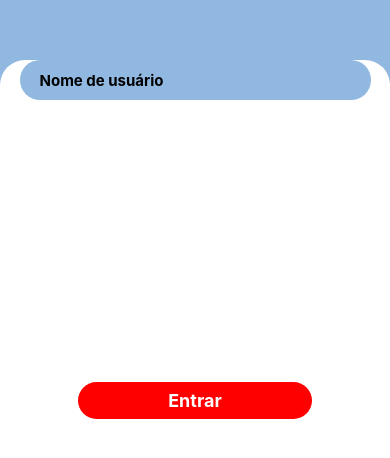
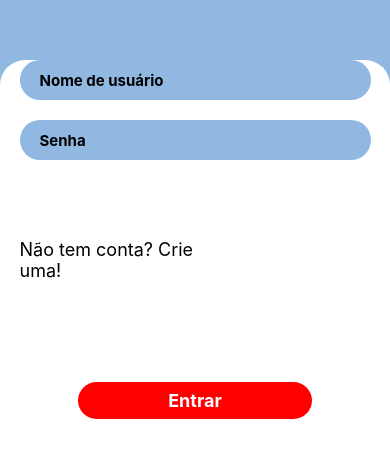
Before and after one commit to GabrielmAlves/Movie-Recommendation-System, a React Native app in the folder client/: screen /Login in a window 390 px wide. Shown: the part 362-820 px from the top of the page. Built offline with nearby package versions, Linux system fonts and the light colour scheme.

Commit message:
validate and create login inputs, initialize create account screen and navigation

```diff
--- a/client/package.json
+++ b/client/package.json
@@ -10,6 +10,7 @@
     "web": "expo start --web"
   },
   "dependencies": {
+    "@hookform/resolvers": "^5.0.1",
     "@react-navigation/native": "^7.1.6",
     "@react-navigation/native-stack": "^7.3.10",
     "expo": "~52.0.46",
@@ -18,7 +19,8 @@
     "react-hook-form": "^7.56.0",
     "react-native": "0.76.9",
     "react-native-safe-area-context": "4.12.0",
-    "react-native-screens": "~4.4.0"
+    "react-native-screens": "~4.4.0",
+    "yup": "^1.6.1"
   },
   "devDependencies": {
     "@babel/core": "^7.20.0"
--- a/client/src/navigation/AppNavigator.js
+++ b/client/src/navigation/AppNavigator.js
@@ -1,6 +1,7 @@
 import React from 'react';
 import LoginScreen from '../screens/LoginScreen';
 import HomeScreen from '../screens/HomeScreen';
+import CreateAccountScreen from '../screens/CreateAccountScreen'
 import { createNativeStackNavigator } from '@react-navigation/native-stack';
 
 const Stack = createNativeStackNavigator();
@@ -9,7 +10,8 @@ export default function AppNavigator() {
     return (
         <Stack.Navigator initialRouteName="Login">
             <Stack.Screen name="Login" component={LoginScreen} options={{ headerShown: false }}/>
-            <Stack.Screen name="Home" component={HomeScreen} options={{ headerShown: false }}/>
+            <Stack.Screen name="Home" component={HomeScreen} options={{ headerShown: true }}/>
+            <Stack.Screen name="CreateAccount" component={CreateAccountScreen} options={{ headerShown: true }}/>
         </Stack.Navigator>
     );
 }
--- /dev/null
+++ b/client/src/screens/CreateAccountScreen.js
@@ -0,0 +1,12 @@
+import React from 'react'
+import { View, Button, Text } from 'react-native';
+
+
+export default function CreateAccountScreen ({ navigation }) {
+    return (
+        <View>
+            <Text>Tela de criar conta teste</Text>
+            <Button title="Voltar para login" onPress={() => navigation.navigate('Login')}></Button>
+        </View>
+    );
+}
--- a/client/src/screens/LoginScreen.js
+++ b/client/src/screens/LoginScreen.js
@@ -1,17 +1,24 @@
 import React, {useState} from 'react';
 import { View, Button, Text, StyleSheet, Image, TouchableOpacity, TextInput } from 'react-native';
 import { useForm, Controller } from 'react-hook-form'
+import * as yup from 'yup'
+import { yupResolver } from '@hookform/resolvers/yup'
 
- export default function LoginScreen({ navigation }) {
+
+const schema = yup.object({
+  username: yup.string().required("Informe seu nome de usuário!"),
+  password: yup.string().min(8, "A senha deve ter pelo menos 8 dígitos!").required("Digite sua senha!")
+})
+
+export default function LoginScreen({ navigation }) {
      const {control, handleSubmit, formState:{errors}} = useForm({
-
+        resolver: yupResolver(schema)
      })
 
      function handleSignIn(data) {
-      alert(data)
+      navigation.navigate('Home')
+      console.log(data)
      }
-     const [username, setUsername] = useState('')
-     const [password, setPassword] = useState('')
 
      return (
        <View style={styles.container}>
@@ -22,14 +29,36 @@ import { useForm, Controller } from 'react-hook-form'
         </View>
 
         <View style={styles.containerLoginForm}>
-          <Controller control={control} name='username' render={() => (
-            <TextInput style={styles.input}
-                       onChangeText={setUsername}
-                       value={username}
+          <Controller control={control} name='username' render={({ field: { onChange, onBlur, value } }) => (
+            <TextInput style={[styles.input,
+              { borderWidth: errors.username && 1,
+                borderColor: errors.username && 'ff375b'
+              }]}
+                       onChangeText={onChange}
+                       onBlur={onBlur}
+                       value={value}
                        placeholder='Nome de usuário'>
             </TextInput>
           )}/>
+          {errors.username && <Text style={styles.errorMessage} >{errors.username?.message}</Text>}
 
+          <Controller control={control} name='password' render={({ field: { onChange, onBlur, value}}) => (
+            <TextInput style={[styles.input,
+              { borderWidth: errors.password && 1,
+                borderColor: errors.password && 'ff375b'
+              }]}
+                       onChangeText={onChange}
+                       value={value}
+                       placeholder='Senha'
+                       secureTextEntry={true}>
+            </TextInput>
+          )}/>
+          {errors.password && <Text style={styles.errorMessage} >{errors.password?.message}</Text>}
+
+
+          <TouchableOpacity style={styles.createAccountButton} onPress={() => navigation.navigate('CreateAccount')}>
+            <Text style={styles.createAccountText} >Não tem conta? Crie uma!</Text>
+          </TouchableOpacity>
 
           <TouchableOpacity style={styles.button} onPress={handleSubmit(handleSignIn)}>
             <Text style={styles.buttonText}>Entrar</Text>
@@ -97,11 +126,35 @@ import { useForm, Controller } from 'react-hook-form'
       width: '100%',
       height: 40,
       backgroundColor: '#90B8E0',
-      top: 100,
+      top: 70,
       borderRadius: 50,
       fontSize: 15,
       fontWeight: 'bold',
       textAlign: 'left',
       padding: 20,
+      marginBottom: 20
+    },
+
+    errorMessage: {
+      alignSelf: 'flex-start',
+      color: '#ff375b',
+      marginBottom: 20,
+      marginTop: 60
+    },
+
+    createAccountText: {
+      fontSize: 18,
+      color: "black",
+      fontWeight: 'light'
+    },
+
+    createAccountButton: {
+      position: 'relative',
+      paddingVertical: 8,
+      width: '60%',
+      alignSelf: 'right',
+      bottom: '-12%',
+      alignItems: 'right',
+      justifyContent: 'right'
     }
  })
```
Also changed, not shown: 1 other file (tests, documents, lock files or other folders).
